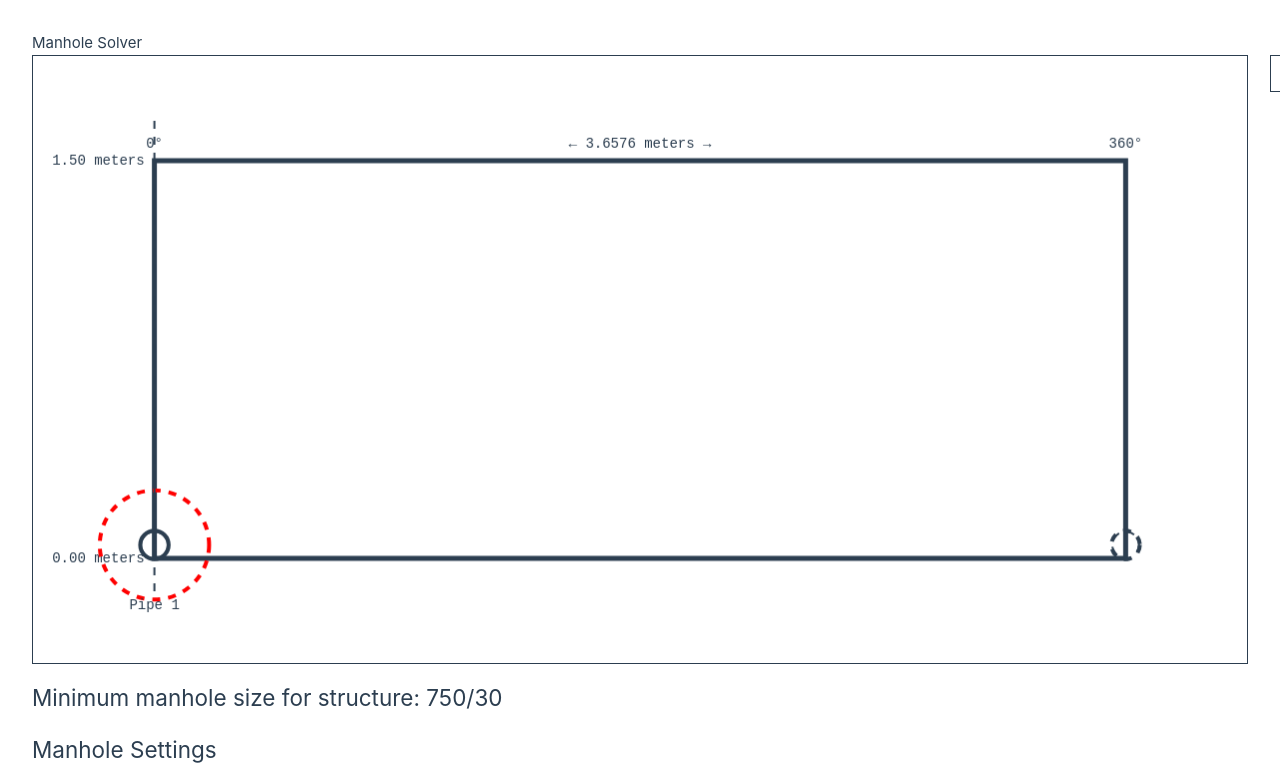
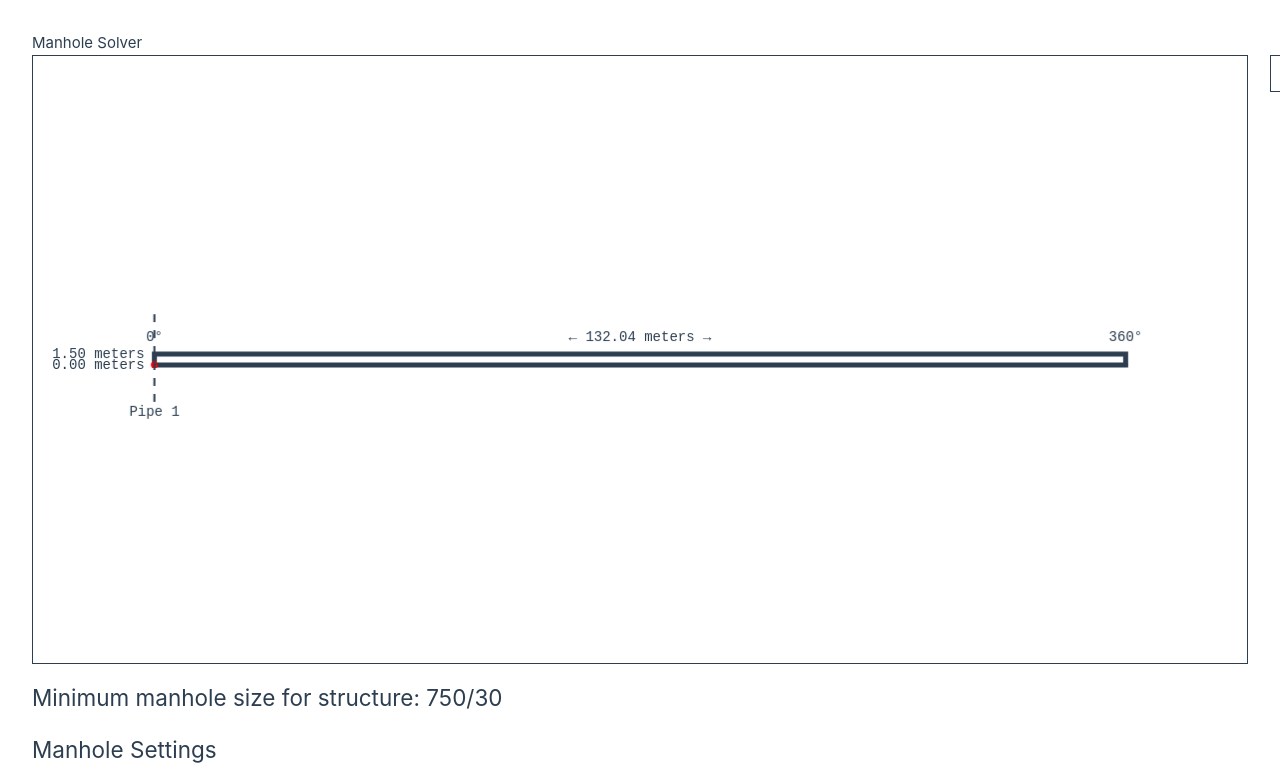
Before and after one commit to j-osephlong/manhole-solver, a Vue app: page / in a window 1280 px wide. Shown: the top 783 px of the page. Built offline with nearby package versions, Linux system fonts and the light colour scheme; what mdi-vue would draw is missing.

Commit message:
FIX using diameter for circumference. How'd I let that one slide?

```diff
--- a/src/canvas.ts
+++ b/src/canvas.ts
@@ -1,6 +1,6 @@
 import type { CollisionDetection } from "./collision"
 import { MANHOLE_WIDTH_DEGREES } from "./constants"
-import { getManholeVisibleSectionHeightMeters, getPipeCenterElevation, type PipeConf, type System } from "./types"
+import { circumference, getManholeVisibleSectionHeightMeters, getPipeCenterElevation, type PipeConf, type System } from "./types"
 
 const LOG_TAG = "[canvas.ts]" as const;
 export const MANHOLE_CANVAS_PERCENT = 0.8
@@ -63,11 +63,11 @@ export class ManholeCanvas {
     }
 
     metersToPx(metersX: number, system: System) {
-        return (this.manholeWidthPx!/ system.manhole.diameterMeters) * (metersX)
+        return (this.manholeWidthPx! / circumference(system.manhole.diameterMeters / 2)) * (metersX)
     }
 
     metersYToPx(metersX: number, system: System) {
-        return (this.manholeWidthPx!/ system.manhole.diameterMeters) * (metersX - system.manholeVisibleSectionBottomElevation)
+        return (this.manholeWidthPx! / circumference(system.manhole.diameterMeters / 2)) * (metersX - system.manholeVisibleSectionBottomElevation)
     }
 
     drawManhole(system: System) {
@@ -82,7 +82,7 @@ export class ManholeCanvas {
         // draw x axis
         this.context.fillText('0°', this.manholeTopLeft[0], this.manholeTopLeft[1] - 10 - 7);
         this.context.fillText('360°', this.manholeBottomRight[0], this.manholeTopLeft[1] - 10 - 7);
-        this.context.fillText(`← ${system.manhole.diameterMeters} meters →`, this.manholeTopLeft[0] + this.manholeWidthPx! / 2, this.manholeTopLeft[1] - 10 - 7);
+        this.context.fillText(`← ${circumference(system.manhole.diameterMeters / 2).toFixed(2)} meters →`, this.manholeTopLeft[0] + this.manholeWidthPx! / 2, this.manholeTopLeft[1] - 10 - 7);
         // draw y axis
         const topXAxisText = `${system.manhole.rimElevationMeters.toFixed(2)} meters`
         const bottomXAxisText = `${(system.manholeVisibleSectionBottomElevation).toFixed(2)} meters`
@@ -195,10 +195,10 @@ export class ManholeCanvas {
         // We want either the height or width of the manhole to be 80% of that direction of the canvas
         const manholeHeightMeters = getManholeVisibleSectionHeightMeters(system)
         this.manholeWidthPx = this.canvasElm.width * MANHOLE_CANVAS_PERCENT
-        this.manholeHeightPx = (manholeHeightMeters / system.manhole.diameterMeters) * this.manholeWidthPx
+        this.manholeHeightPx = (manholeHeightMeters / circumference(system.manhole.diameterMeters / 2)) * this.manholeWidthPx
         if (this.manholeHeightPx > this.canvasElm.height * MANHOLE_CANVAS_PERCENT) {
             this.manholeHeightPx = this.canvasElm.height * MANHOLE_CANVAS_PERCENT
-            this.manholeWidthPx = (system.manhole.diameterMeters / manholeHeightMeters) * this.manholeHeightPx
+            this.manholeWidthPx = (circumference(system.manhole.diameterMeters / 2) / manholeHeightMeters) * this.manholeHeightPx
         }
 
         console.debug(LOG_TAG, manholeHeightMeters, this.manholeHeightPx);
--- a/src/collision.ts
+++ b/src/collision.ts
@@ -1,7 +1,5 @@
 import { MANHOLE_WIDTH_DEGREES } from "./constants";
-import type { ManholeConf, PipeConf, System } from "./types";
-
-const LOG_TAG = "[collision.ts]" as const;
+import { circumference, type ManholeConf, type PipeConf, type System } from "./types";
 
 /**
  * Use spatial hashing to find collisions rather than check between every pipe
@@ -37,7 +35,7 @@ export class CollisionDetection {
         if (!this.manhole || !this.pipes || this.cellSize === undefined) {
             throw new Error("Not initialized.")
         }
-        const pipeXMeters = this.manhole.diameterMeters / MANHOLE_WIDTH_DEGREES * conf.xDegrees
+        const pipeXMeters = circumference(this.manhole.diameterMeters / 2) / MANHOLE_WIDTH_DEGREES * conf.xDegrees
         const cellX = Math.floor(pipeXMeters / this.cellSize)
         const cellY = Math.floor((conf.invertElevationMeters + conf.radiusMeters) / this.cellSize)
         return `${cellX}:${cellY}`
@@ -79,12 +77,12 @@ export class CollisionDetection {
         if (!this.manhole) {
             throw new Error("Not initialized.")
         }
-        const pipe1XCenterMeters = this.manhole.diameterMeters / MANHOLE_WIDTH_DEGREES * (conf1.xDegrees)
+        const pipe1XCenterMeters = circumference(this.manhole.diameterMeters / 2) / MANHOLE_WIDTH_DEGREES * (conf1.xDegrees)
         const pipe1TotalRadius = conf1.radiusMeters + conf1.materialThicknessMM / 1000
-        const pipe2XCenterMeters = this.manhole.diameterMeters / MANHOLE_WIDTH_DEGREES * (conf2.xDegrees)
+        const pipe2XCenterMeters = circumference(this.manhole.diameterMeters / 2) / MANHOLE_WIDTH_DEGREES * (conf2.xDegrees)
         const pipe2TotalRadius = conf2.radiusMeters + conf2.materialThicknessMM / 1000
         const distance1 = Math.sqrt(((pipe2XCenterMeters - pipe1XCenterMeters))** 2 + ((conf2.invertElevationMeters + conf2.radiusMeters) - (conf1.invertElevationMeters + conf1.radiusMeters)) ** 2) - (pipe1TotalRadius + pipe2TotalRadius)
-        const distance2 = Math.sqrt(((pipe2XCenterMeters - pipe1XCenterMeters - this.manhole.diameterMeters))** 2 + ((conf2.invertElevationMeters + conf2.radiusMeters) - (conf1.invertElevationMeters + conf1.radiusMeters)) ** 2) - (pipe1TotalRadius + pipe2TotalRadius)
+        const distance2 = Math.sqrt(((pipe2XCenterMeters - pipe1XCenterMeters - circumference(this.manhole.diameterMeters / 2)))** 2 + ((conf2.invertElevationMeters + conf2.radiusMeters) - (conf1.invertElevationMeters + conf1.radiusMeters)) ** 2) - (pipe1TotalRadius + pipe2TotalRadius)
 
         return Math.min(distance1, distance2)
     }
@@ -149,7 +147,7 @@ export class CollisionDetection {
         if (!this.manhole || !this.cellSize) {
             throw new Error("Not initialized.")
         }
-        return Math.ceil(this.manhole?.diameterMeters / this.cellSize)
+        return Math.ceil(circumference(this.manhole.diameterMeters / 2) / this.cellSize)
     }
 
     getCollisions() {
--- a/src/types.ts
+++ b/src/types.ts
@@ -44,3 +44,7 @@ export function getManholeVisibleSectionBottomMeters(system: System) {
 export function getPipeCenterElevation(pipe: PipeConf) {
     return pipe.invertElevationMeters + pipe.radiusMeters
 }
+
+export function circumference(r: number) {
+    return (2 * Math.PI * r) ** 2
+}
```
